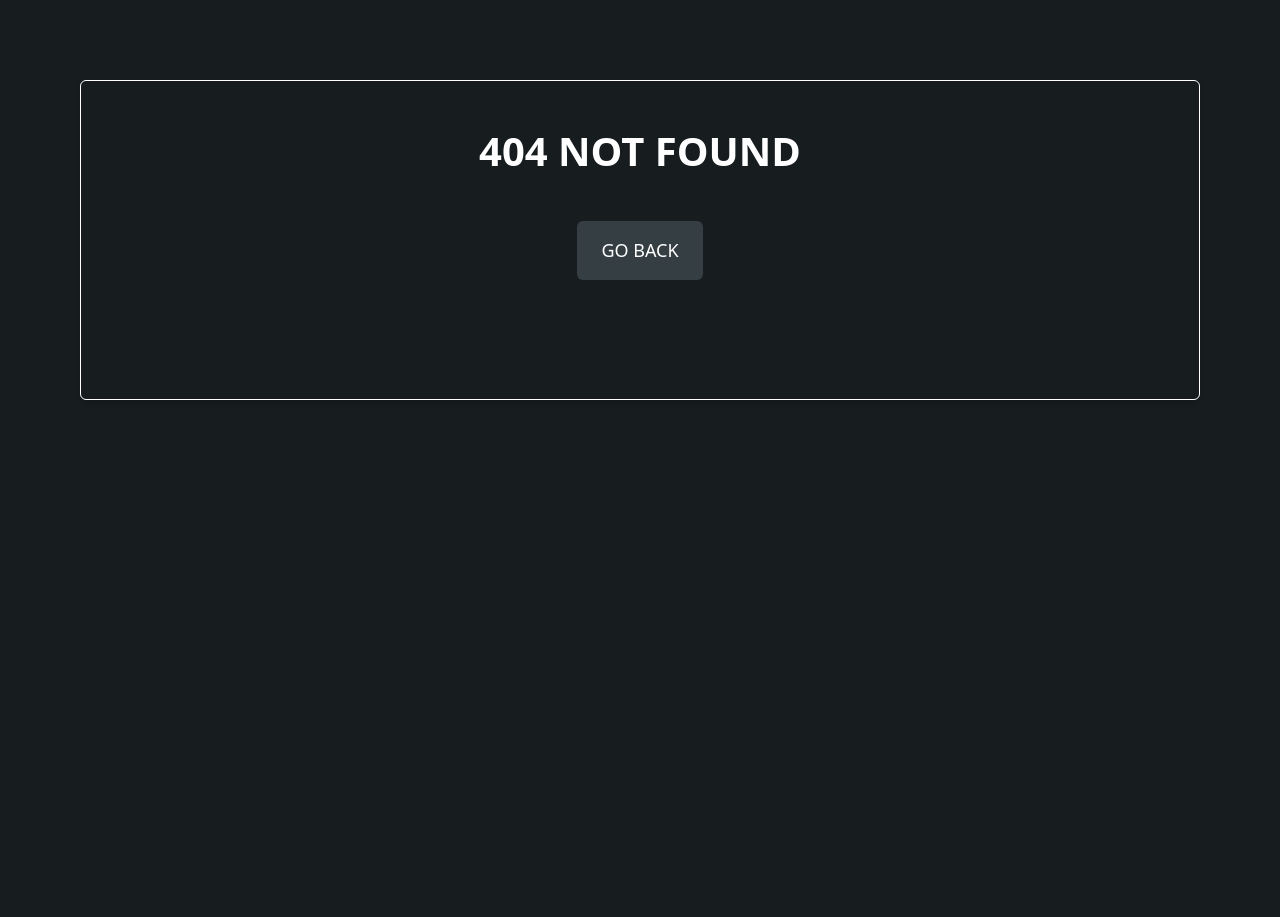
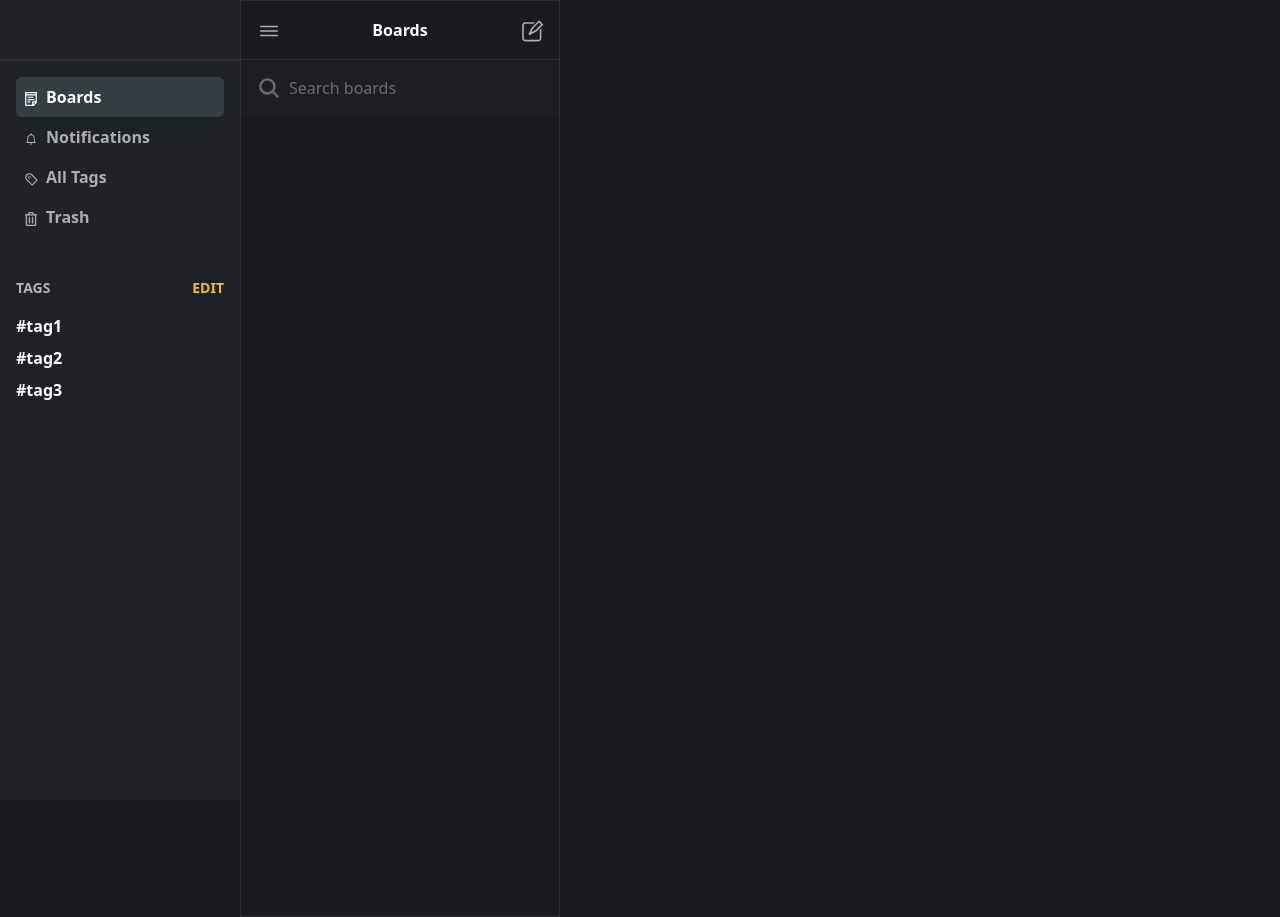
Before and after one commit to joao-miguel8/SuperNotes, a React (Vite) app: page /boards in a window 1280 px wide. Before the commit this address had no page. Before the commit the page ends 800 px from the top, so only its background shows below. Built offline with nearby package versions, Linux system fonts and the light colour scheme.

Commit message:
- Replace AllNotes.tsx, routes with Board
- Change SideNav.tsx navigationMenu title and path values
- Change AllNotes.tsx to Boards.tsx
- Change input placeholder and title in Boards.tsx page
- Change Tooltip component label and aria-label
- Change AllNotes route to Boards route routes.tsx

```diff
--- a/src/components/SideNav.tsx
+++ b/src/components/SideNav.tsx
@@ -18,7 +18,7 @@ function SideNav() {
 	};
 
 	const navigationMenu: NavigationMenuItemType[] = [
-		{ title: "All Notes", path: "/allNotes", icon: GrNotes },
+		{ title: "Boards", path: "/boards", icon: GrNotes },
 		{ title: "Notifications", path: "", icon: IoMdNotificationsOutline },
 		{ title: "All Tags", path: "", icon: TiTag },
 		{ title: "Trash", path: "", icon: FaRegTrashAlt },
--- a/src/pages/AllNotes.tsx
+++ b/src/pages/Boards.tsx
@@ -6,7 +6,7 @@ import { Tooltip } from "@chakra-ui/react";
 import SideNav from "../components/SideNav";
 import { useState } from "react";
 
-function AllNotes() {
+function Boards() {
 	const [isSideNavClosed, setIsSideNavClosed] = useState(true);
 
 	return (
@@ -22,13 +22,14 @@ function AllNotes() {
 							<button onClick={() => setIsSideNavClosed(prevVal => !prevVal)}>
 								<Icon as={IoIosMenu} color={"#ADB0B1"} boxSize={24} />
 							</button>
-							<span className=" text-white">All Notes</span>
+							{/* Title */}
+							<span className="font-bold text-white">Boards</span>
 							<Tooltip
 								className="py-1 px-2 text-14 text-white bg-[rgba(68,67,67,0.16)] rounded-[16px] [box-shadow:0_4px_30px_rgba(0,_0,_0,_0.1)] backdrop-filter backdrop-blur-[11.6px] border-[1px] border-[rgba(61,60,60,0.42)]"
 								arrowSize={15}
 								hasArrow
-								label="Add a new note"
-								aria-aria-label="Add a new note tooltip">
+								label="Add a new board"
+								aria-label="Add a new board">
 								<button>
 									<Icon as={RxPencil2} color={"#ADB0B1"} boxSize={24} />
 								</button>
@@ -37,7 +38,7 @@ function AllNotes() {
 						{/* Search bar container */}
 						<div className="flex items-center bg-[#1A1F23]">
 							<Icon as={IoSearch} boxSize={24} className="ml-4" color={"#6B6C70"} />
-							<input placeholder="Search all notes" type="text" className="py-4 px-2 w-full text-white bg-transparent outline-none placeholder:text-[#6B6C70]" />
+							<input placeholder="Search boards" type="text" className="py-4 px-2 w-full text-white bg-transparent outline-none placeholder:text-[#6B6C70]" />
 						</div>
 					</div>
 					<div className="w-full h-screen scrollbar-none overflow-auto overscroll-contain bg-[#171C1F]"></div>
@@ -47,4 +48,4 @@ function AllNotes() {
 	);
 }
 
-export default AllNotes;
+export default Boards;
--- a/src/routes/routes.tsx
+++ b/src/routes/routes.tsx
@@ -1,7 +1,7 @@
 import { lazy } from "react";
 import { Navigate, createBrowserRouter } from "react-router-dom";
 
-const AllNotes = lazy(() => import("../pages/AllNotes"));
+const Boards = lazy(() => import("../pages/Boards"));
 const ErrorPage = lazy(() => import("../pages/ErrorPage"));
 
 export const router = createBrowserRouter([
@@ -11,7 +11,7 @@ export const router = createBrowserRouter([
 		errorElement: <ErrorPage />,
 	},
 	{
-		path: "/allNotes",
-		element: <AllNotes />,
+		path: "/boards",
+		element: <Boards />,
 	},
 ]);
```
